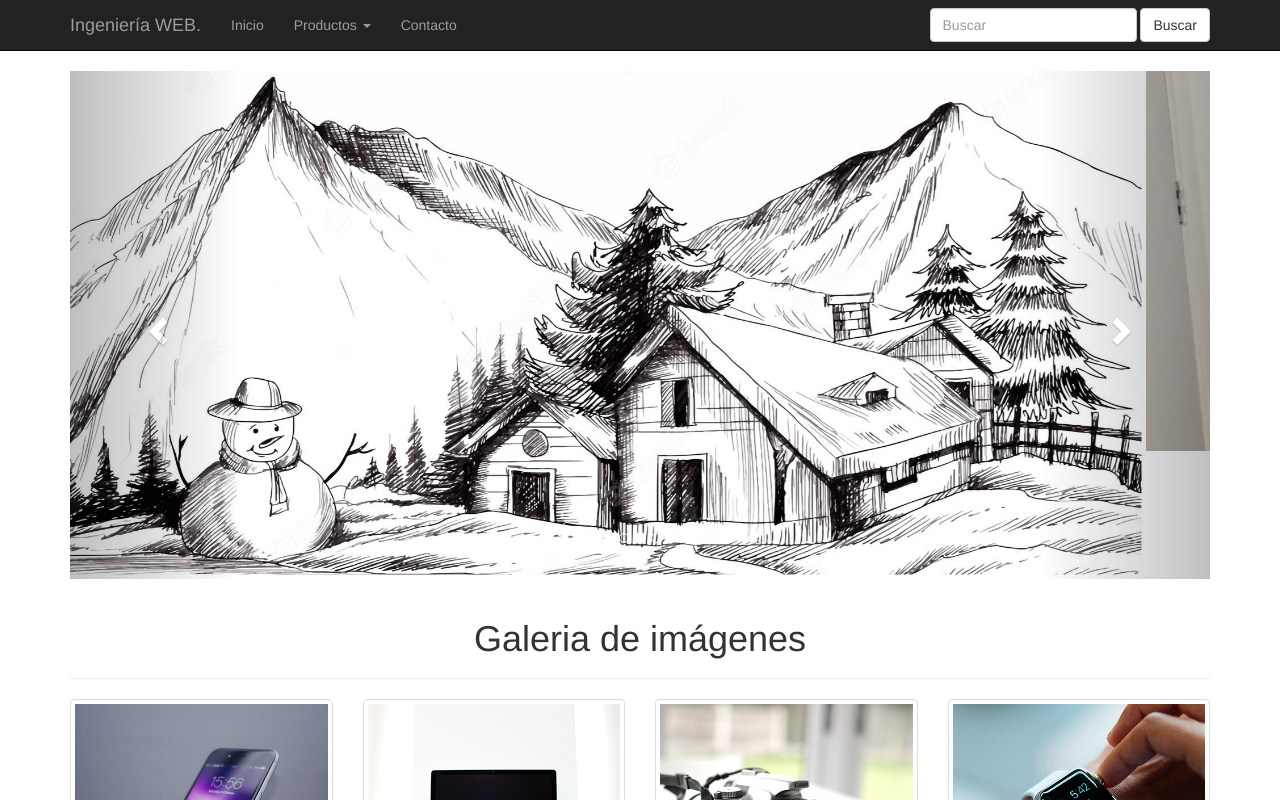
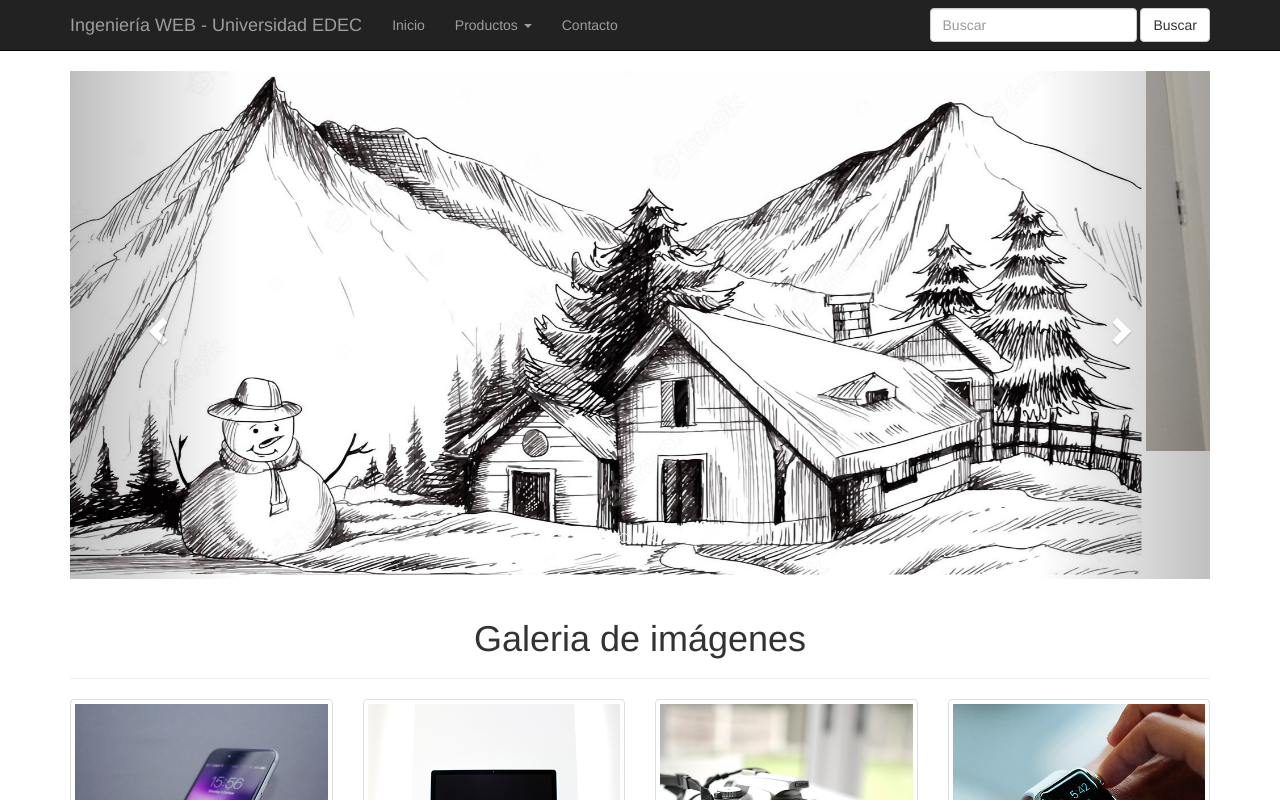
Before and after one commit to MartinC314/sitio-bootstrap, a plain HTML site: page index.html in a window 1280 px wide. Shown: the top 800 px of the page. Drawn offline with Linux system fonts and the light colour scheme.

Commit message:
UPDATE NOMBRE

```diff
--- a/index.html
+++ b/index.html
@@ -23,7 +23,7 @@
 
 				<!-- Encabezado de nuestro Menu -->
 				<div class="navbar-header">
-					<a href="#" class="navbar-brand">Ingeniería WEB.</a>
+					<a href="#" class="navbar-brand">Ingeniería WEB - Universidad EDEC</a>
 
 					<!-- Boton hamburguesa, solo visible en dispositivos moviles -->
 					<button type="button" class="navbar-toggle collapsed" data-toggle="collapse" data-target="#btn-colapsar">
```
